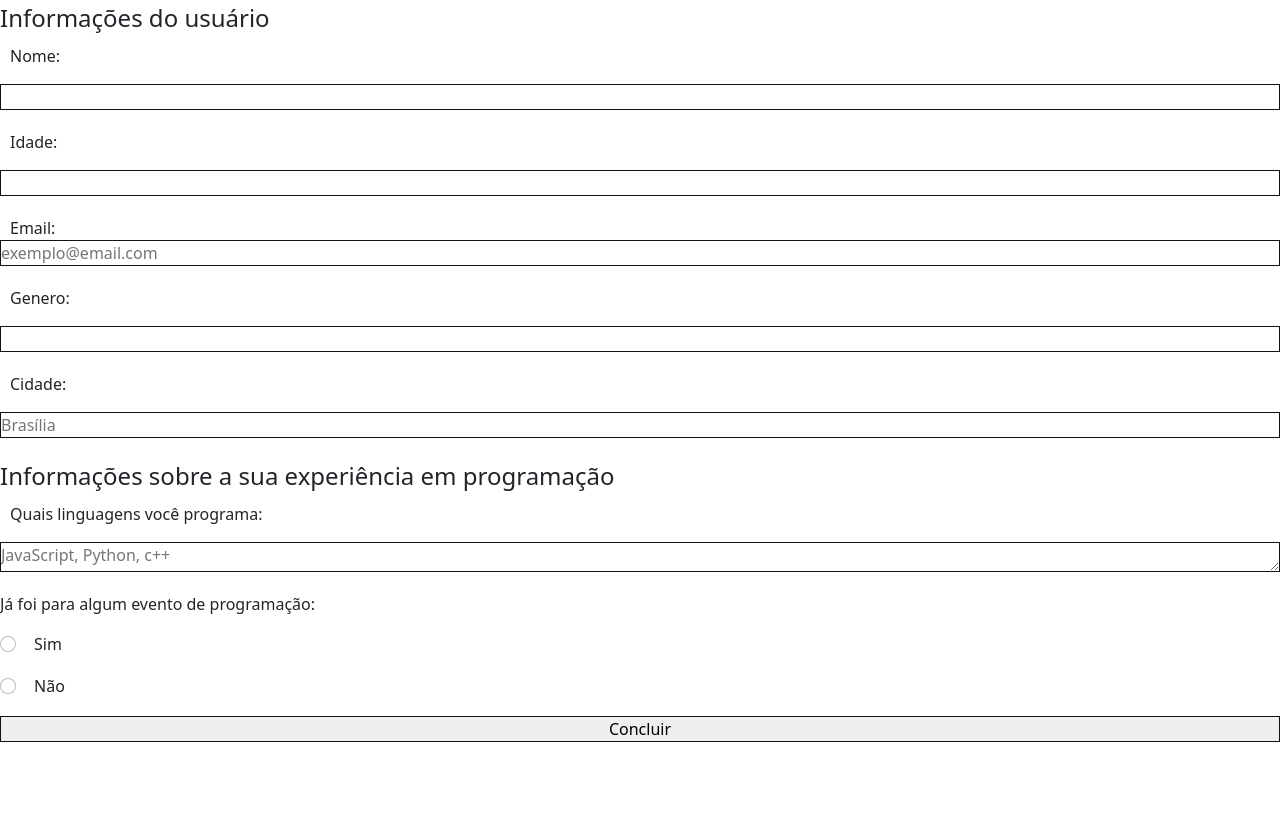
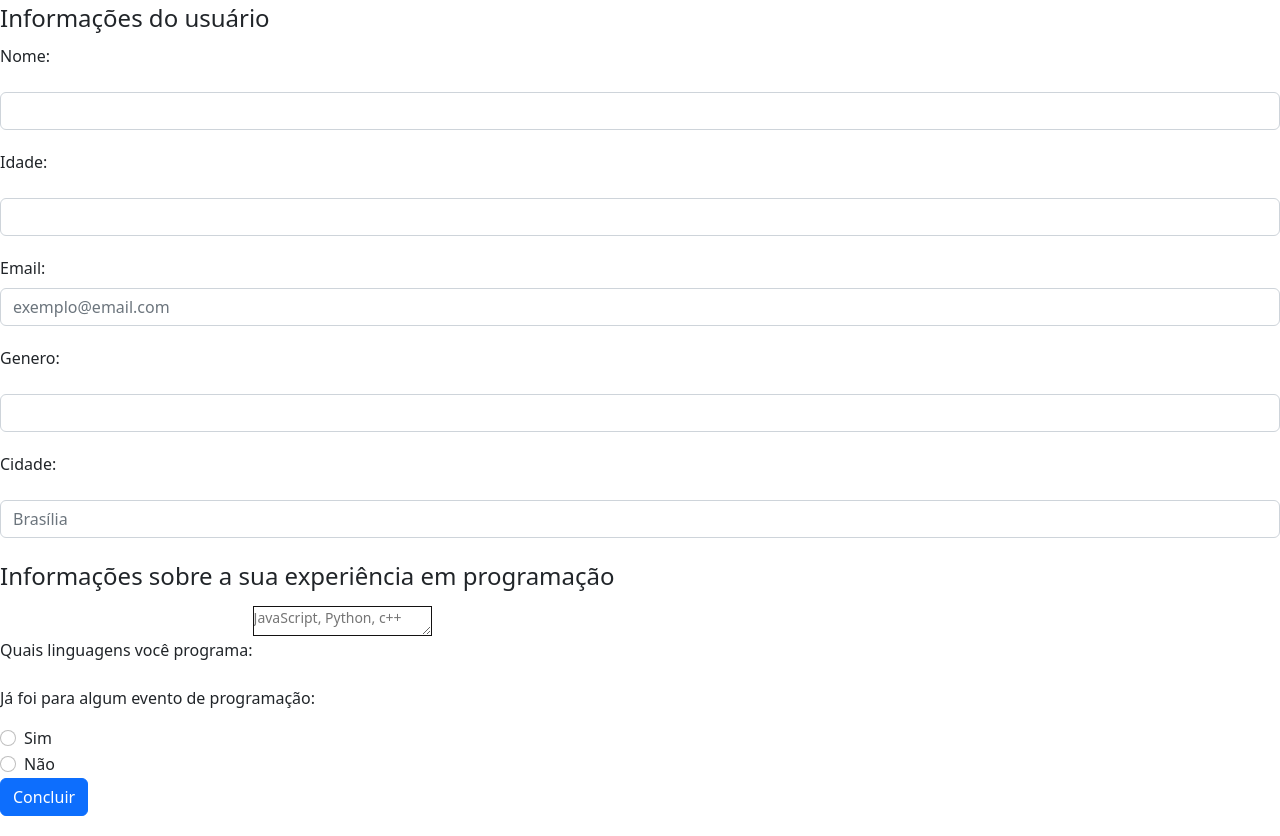
Before and after one commit to joaovictor1516/formulario_usando_angular, an Angular app: page / in a window 1280 px wide. Before the commit the page ends 800 px from the top, so only its background shows below. Built offline with nearby package versions, Linux system fonts and the light colour scheme.

Commit message:
adicionando algumas classes bootstrap e removendo linhas não masi necessarias do css

```diff
--- a/src/app/app.component.html
+++ b/src/app/app.component.html
@@ -1,26 +1,36 @@
 <form action="">
   <fieldset>
     <legend>Informações do usuário</legend>
-    <label for="nome"><p><span>Nome</span>:</p></label>
-      <input type="text" name="nome" id="nome">
+    <div class="mb-3">
+      <label for="nome" class="form-label"><p><span>Nome</span>:</p></label>
+        <input type="text" name="nome" id="nome" class="form-control">
+    </div>
 
-    <label for="idade"><p><span>Idade</span>:</p></label>
-      <input type="number" name="idade" id="idade">
+    <div class="mb-3">
+      <label for="idade" class="form-label"><p><span>Idade</span>:</p></label>
+        <input type="number" name="idade" id="idade" class="form-control">
+    </div>
 
-    <label for="email"><span>Email</span>:</label>
-      <input type="email" name="email" id="email" placeholder="exemplo@email.com">
+    <div class="mb-3">
+      <label for="email" class="form-label"><span>Email</span>:</label>
+        <input type="email" name="email" id="email" class="form-control" placeholder="exemplo@email.com">
+    </div>
 
-    <label for="genero"><p><span>Genero</span>:</p></label>
-      <input type="text" name="genero" id="genero">
+    <div>
+      <label for="genero" class="form-label"><p><span>Genero</span>:</p></label>
+        <input type="text" name="genero" id="genero" class="form-control">
+    </div>
 
-    <label for="cidade"><p><span>Cidade</span>:</p></label>
-      <input type="text" name="cidade" id="cidade" placeholder="Brasília">
+    <div>
+      <label for="cidade" class="form-label"><p><span>Cidade</span>:</p></label>
+        <input type="text" name="cidade" id="cidade" class="form-control" placeholder="Brasília">
+    </div>
   </fieldset>
 
   <fieldset>
     <legend>Informações sobre a sua experiência em programação</legend>
-    <label for="liguagens"><p><span>Quais linguagens você programa</span>:</label>
-      <textarea name="linguagens" id="linguagens" placeholder="JavaScript, Python, c++"></textarea>
+    <label for="liguagens" class="form-label"><p><span>Quais linguagens você programa</span>:</label>
+      <textarea name="linguagens" id="linguagens" class="form-text" placeholder="JavaScript, Python, c++"></textarea>
 
     <p><span>Já foi para algum evento de programação</span>:</p>
       <div class="form-check disabled">
@@ -33,6 +43,6 @@
         <label for="eventoNao" class="form-check-label">Não</label>
       </div>
 
-    <input type="submit" value="Concluir">
+    <input type="submit" value="Concluir" class="btn btn-primary">
   </fieldset>
 </form>
--- a/src/styles.css
+++ b/src/styles.css
@@ -1,19 +1,6 @@
 *{
     margin: 0;
     padding: 0;
-}
-
-
-fieldset{
-    display: flex;
-    justify-content: space-between;
-    flex-direction: column;
-}
-
-label{
-    margin-left: 10px;
-    font-size: medium;
-    display: inline;
 }
 
 input, textarea{
```
